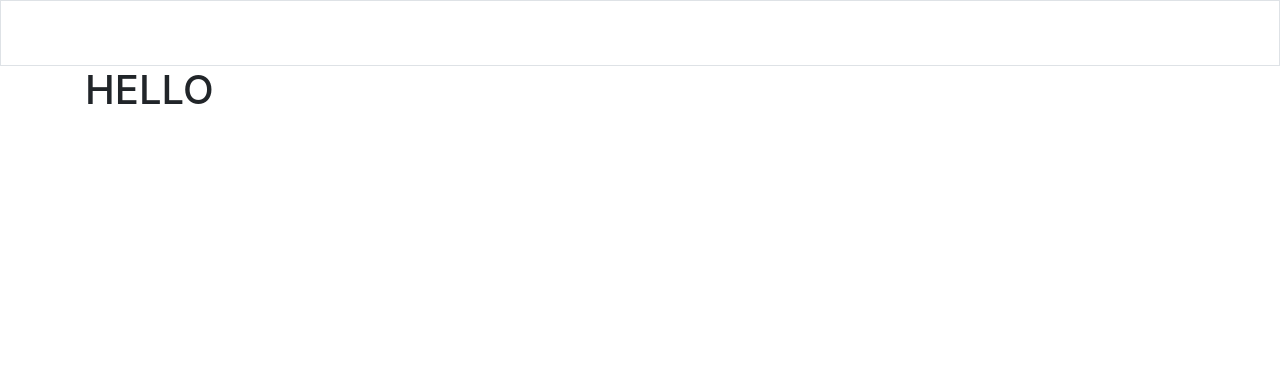
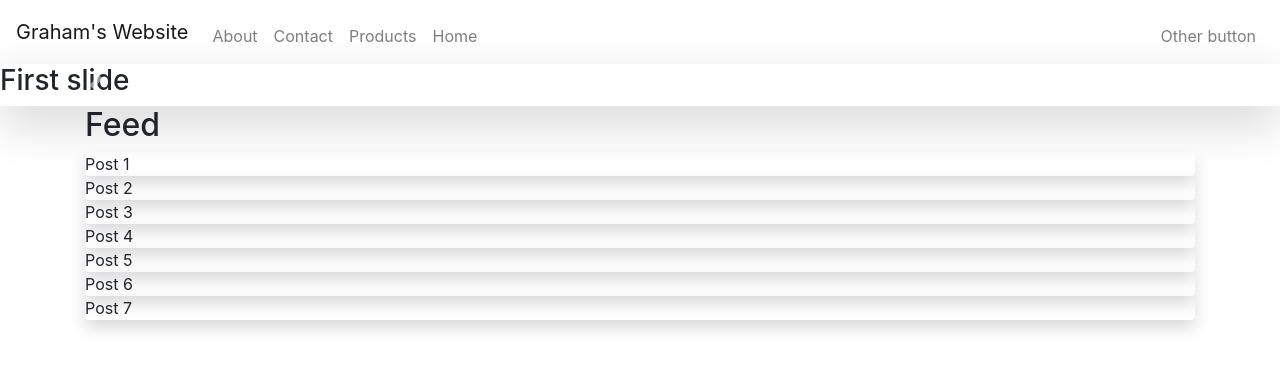
Before and after one commit to grahamross12/blog_website, a Flask app: page / in a window 1280 px wide. Shown: the top 370 px of the page. Run offline with Flask 2, Linux system fonts and the light colour scheme.

Commit message:
Added a working carousel

```diff
--- a/app.py
+++ b/app.py
@@ -1,13 +1,12 @@
 import os
 
-from flask import Flask, flash, redirect, render_template, request, session, jsonify
+from flask import Flask, render_template
 from flask_session import Session
 
 # Configure application
 app = Flask(__name__)
+app.config["TEMPLATES_AUTO_RELOAD"] = True
 
-# Ensure templates are auto-reloaded
-app.config["TEMPLATES_AUTO_RELOAD"] = True
 Session(app)
 
 
--- a/templates/index.html
+++ b/templates/index.html
@@ -5,5 +5,13 @@
 {% endblock %}
 
 {% block main %}
-	<h1>HELLO</h1>
+	<h2>Feed</h2>
+
+	<div class='post-container rounded shadow'>Post 1</div>
+	<div class='post-container rounded shadow'>Post 2</div>
+	<div class='post-container rounded shadow'>Post 3</div>
+	<div class='post-container rounded shadow'>Post 4</div>
+	<div class='post-container rounded shadow'>Post 5</div>
+	<div class='post-container rounded shadow'>Post 6</div>
+	<div class='post-container rounded shadow'>Post 7</div>
 {% endblock %}
--- a/templates/layout.html
+++ b/templates/layout.html
@@ -8,46 +8,78 @@
         <meta charset="utf-8">
         <meta name="viewport" content="width=device-width, initial-scale=1, shrink-to-fit=no">
 
+
+        <script src="https://ajax.googleapis.com/ajax/libs/jquery/3.5.1/jquery.min.js"></script>
+
+        <!-- Bootstrap CSS -->
         <link rel="stylesheet" href="https://cdn.jsdelivr.net/npm/bootstrap@4.5.3/dist/css/bootstrap.min.css" integrity="sha384-TX8t27EcRE3e/ihU7zmQxVncDAy5uIKz4rEkgIXeMed4M0jlfIDPvg6uqKI2xXr2" crossorigin="anonymous">
 
         <script src="https://code.jquery.com/jquery-3.5.1.slim.min.js" integrity="sha384-DfXdz2htPH0lsSSs5nCTpuj/zy4C+OGpamoFVy38MVBnE+IbbVYUew+OrCXaRkfj" crossorigin="anonymous"></script>
         <script src="https://cdn.jsdelivr.net/npm/popper.js@1.16.1/dist/umd/popper.min.js" integrity="sha384-9/reFTGAW83EW2RDu2S0VKaIzap3H66lZH81PoYlFhbGU+6BZp6G7niu735Sk7lN" crossorigin="anonymous"></script>
         <script src="https://cdn.jsdelivr.net/npm/bootstrap@4.5.3/dist/js/bootstrap.min.js" integrity="sha384-w1Q4orYjBQndcko6MimVbzY0tgp4pWB4lZ7lr30WKz0vr/aWKhXdBNmNb5D92v7s" crossorigin="anonymous"></script>
 
-        <script src="https://ajax.googleapis.com/ajax/libs/jquery/3.5.1/jquery.min.js"></script>
+
 
         <link href="static/styles.css" rel="stylesheet">
+
   		<title>Blog: {% block title %}{% endblock %}</title>
 
 	</head>
 
 	<body>
 
-
-      <nav class="navbar navbar-expand-md navbar-dark border">
+		<nav class="navbar navbar-expand-md navbar-light border-light">
       <a class="navbar-brand" href="/"><span class="white">Graham's Website</span></a>
       <button aria-controls="navbar" aria-expanded="false" aria-label="Toggle navigation" class="navbar-toggler" data-target="#navbar" data-toggle="collapse" type="button">
         <span class="navbar-toggler-icon"></span>
       </button>
       <div class="collapse navbar-collapse" id="navbar">
-
     		<ul class="navbar-nav mr-auto mt-2">
           <li><a class="nav-link" href="about.html">About</a></li>
           <li><a class="nav-link" href="contact.html">Contact</a></li>
           <li><a class="nav-link" href="products.html">Products</a></li>
           <li><a class="nav-link" href="index.html">Home</a></li>
     		</ul>
-
     		<ul class="navbar-nav ml-auto mt-2">
         		<li class="nav-item"><a class="nav-link" href="/">Other button</a></li>
     		</ul>
-
   	  </div>
     </nav>
-
-      <main class=container>
+    <script src="static/index.js"></script>
+    <div class="header-margin shadow-lg" >
+      <div class="header-layer">
+        <div class="carousel-container">
+          <div id="carouselIndicators" class="carousel slide" data-ride="carousel">
+            <ol class="carousel-indicators">
+              <li data-target="#carouselIndicators" data-slide-to="0" class="active"></li>
+              <li data-target="#carouselIndicators" data-slide-to="1"></li>
+              <li data-target="#carouselIndicators" data-slide-to="2"></li>
+            </ol>
+            <div class="carousel-inner">
+              <div class="carousel-item active">
+                <h3>First slide</h3>
+              </div>
+              <div class="carousel-item">
+                <h3>Second slide</h3>
+              </div>
+              <div class="carousel-item">
+                <h3>Third slide</h3>
+              </div>
+            </div>
+            <a class="carousel-control-prev" href="#carouselIndicators" role="button" data-slide="prev">
+              <span class="carousel-control-prev-icon" aria-hidden="true"></span>
+              <span class="sr-only">Previous</span>
+            </a>
+            <a class="carousel-control-next" href="#carouselIndicators" role="button" data-slide="next">
+              <span class="carousel-control-next-icon" aria-hidden="true"></span>
+              <span class="sr-only">Next</span>
+            </a>
+          </div>
+        </div>
+      </div>
+    </div>
+	    <main class="container">
 	        {% block main %}{% endblock %}
 	    </main>
-
 	</body>
 </html>
```
Also changed, not shown: static/styles.css.txt (deleted). Lines whose indentation alone changed are shown as unchanged.
